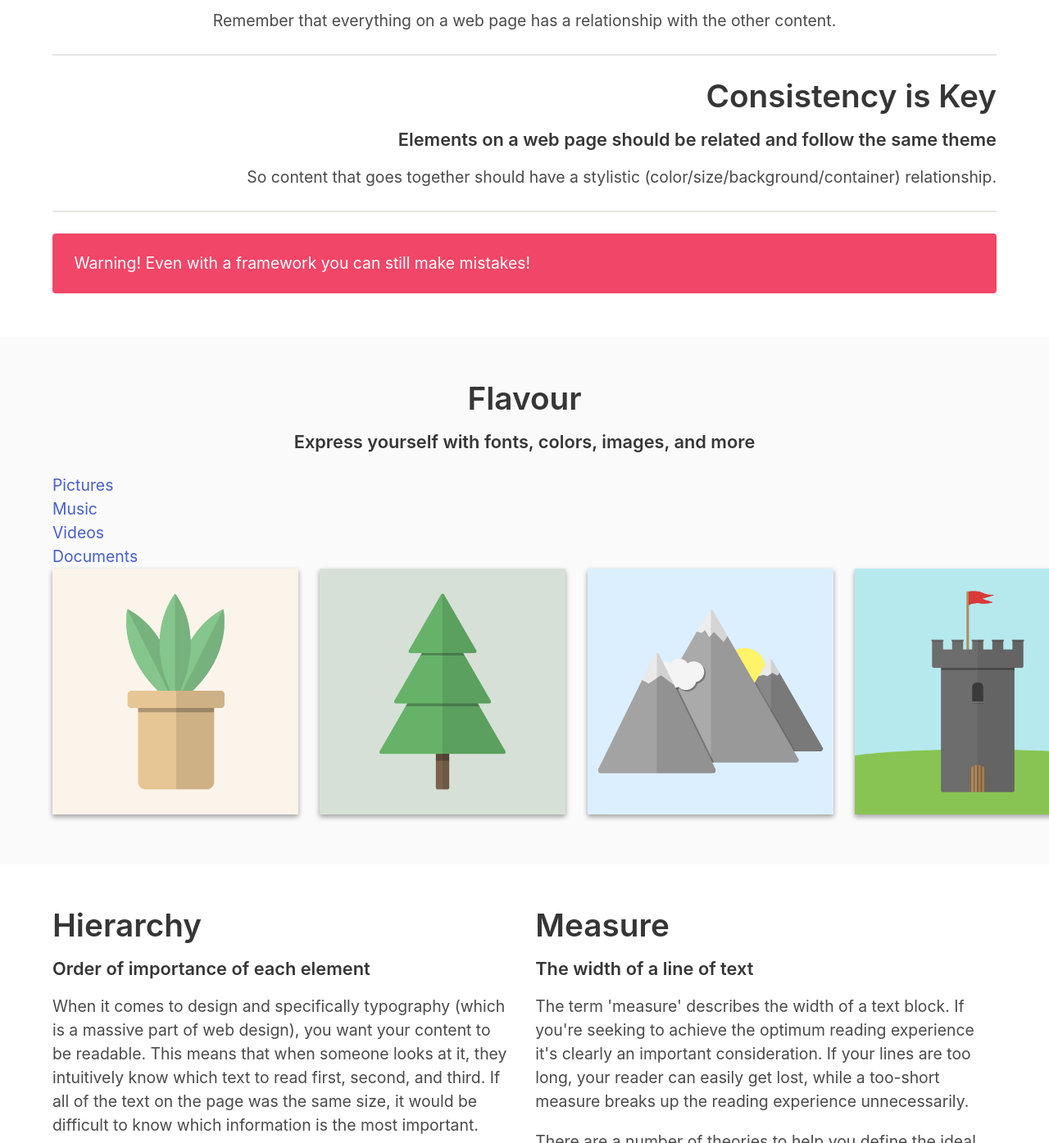
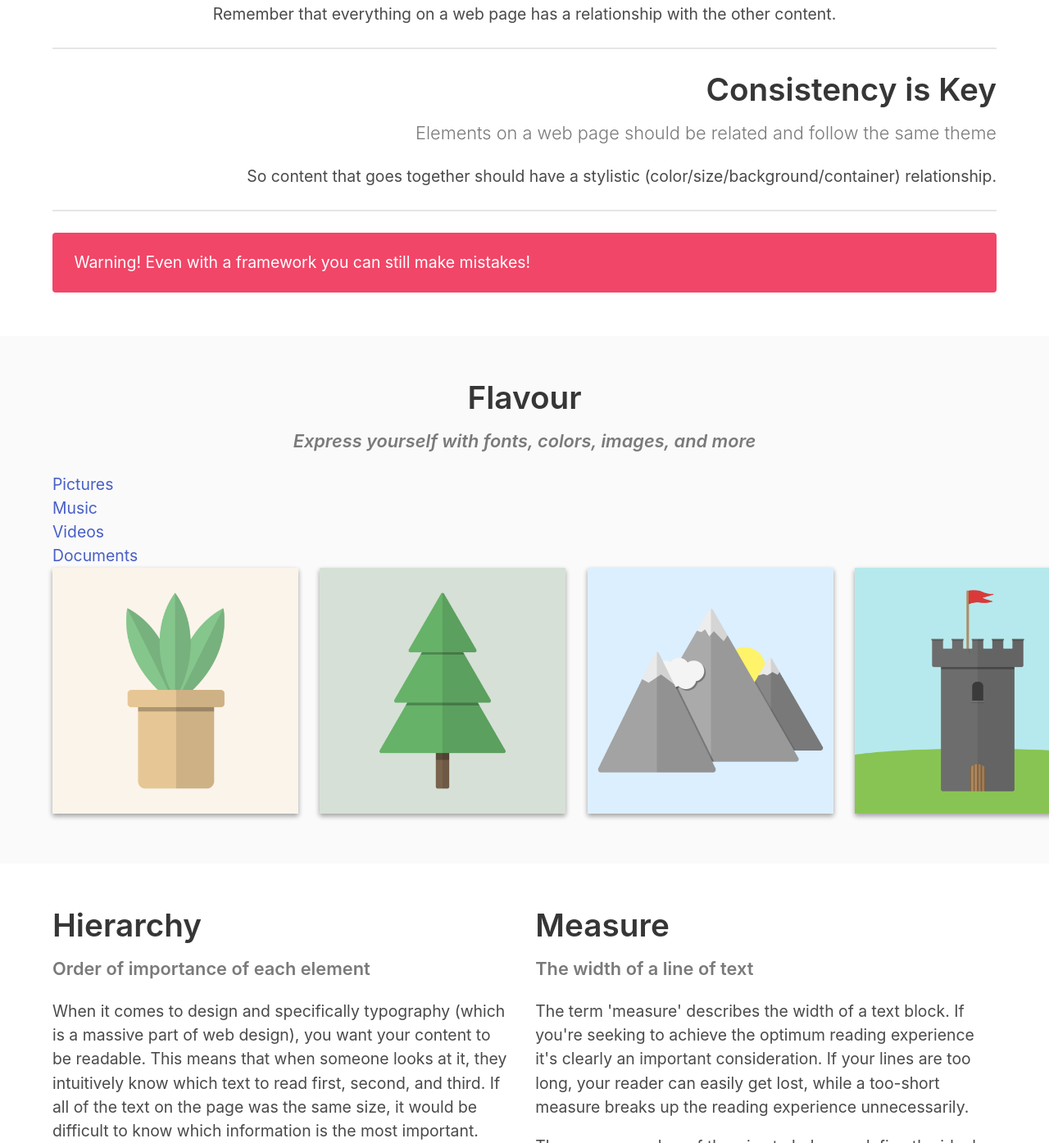
Before and after one commit to jdmar3-comp426/a02-aramaram21, a website: page index.html in a window 1280 px wide. Shown: the part 1879-3274 px from the top of the page at 82% size. Drawn offline with nearby package versions, Linux system fonts and the light colour scheme; a web font is replaced by a local one.

Commit message:
subtitle one

```diff
--- a/index.html
+++ b/index.html
@@ -25,7 +25,7 @@
     <div class="container">
         <div class="content">
             <h1 class="title">CSS Frameworks</h1>
-            <h5 class="">How to use a framework effectively</h5>
+            <h5 class="subtitle has-text-grey">How to use a framework effectively</h5>
             <p>
 	    	When it comes to developing websites, design can be a very fun aspect.
 		But in reality we often don't want to spend hours writing CSS.
@@ -66,7 +66,7 @@
         <hr>
         <div class="content has-text-centered">
             <h1 class="">Consistency is Key</h1>
-            <h5 class="">Elements on a web page should be related and follow the same theme</h5>
+            <h5 class="subtitle has-text-grey has-text-weight-normal">Elements on a web page should be related and follow the same theme</h5>
             <p>
 	    	Remember that everything on a web page has a relationship with the other content.
 	    </p>
@@ -74,7 +74,7 @@
         <hr>
         <div class="content has-text-right">
             <h1 class="">Consistency is Key</h1>
-            <h5 class="">Elements on a web page should be related and follow the same theme</h5>
+            <h5 class="subtitle has-text-grey has-text-weight-light">Elements on a web page should be related and follow the same theme</h5>
             <p>
 	    	So content that goes together should have a stylistic (color/size/background/container) relationship.
 	    </p>
@@ -89,7 +89,7 @@
     <div class="container">
         <div class="content has-text-centered">
             <h1 class="">Flavour</h1>
-            <h5 class="">Express yourself with fonts, colors, images, and more</h5>
+            <h5 class="subtitle has-text-grey is-italic">Express yourself with fonts, colors, images, and more</h5>
         </div>
         <div class="container">
             <ul>
@@ -121,7 +121,7 @@
             <div class="columns">
                 <div class="column">
                     <h1 class="">Hierarchy</h1>
-                    <h5 class="">Order of importance of each element</h5>
+                    <h5 class="subtitle has-text-grey">Order of importance of each element</h5>
                     <p>
 		    	When it comes to design and specifically typography (which is a massive part of web design), you want your content to be readable.
 			This means that when someone looks at it, they intuitively know which text to read first, second, and third.
@@ -135,7 +135,7 @@
                 </div>
                 <div class="column">
                     <h1 class="">Measure</h1>
-                    <h5 class="">The width of a line of text</h5>
+                    <h5 class="subtitle has-text-grey">The width of a line of text</h5>
                     <p>
 		    	The term 'measure' describes the width of a text block.
 		    	If you're seeking to achieve the optimum reading experience it's clearly an important consideration.
```
